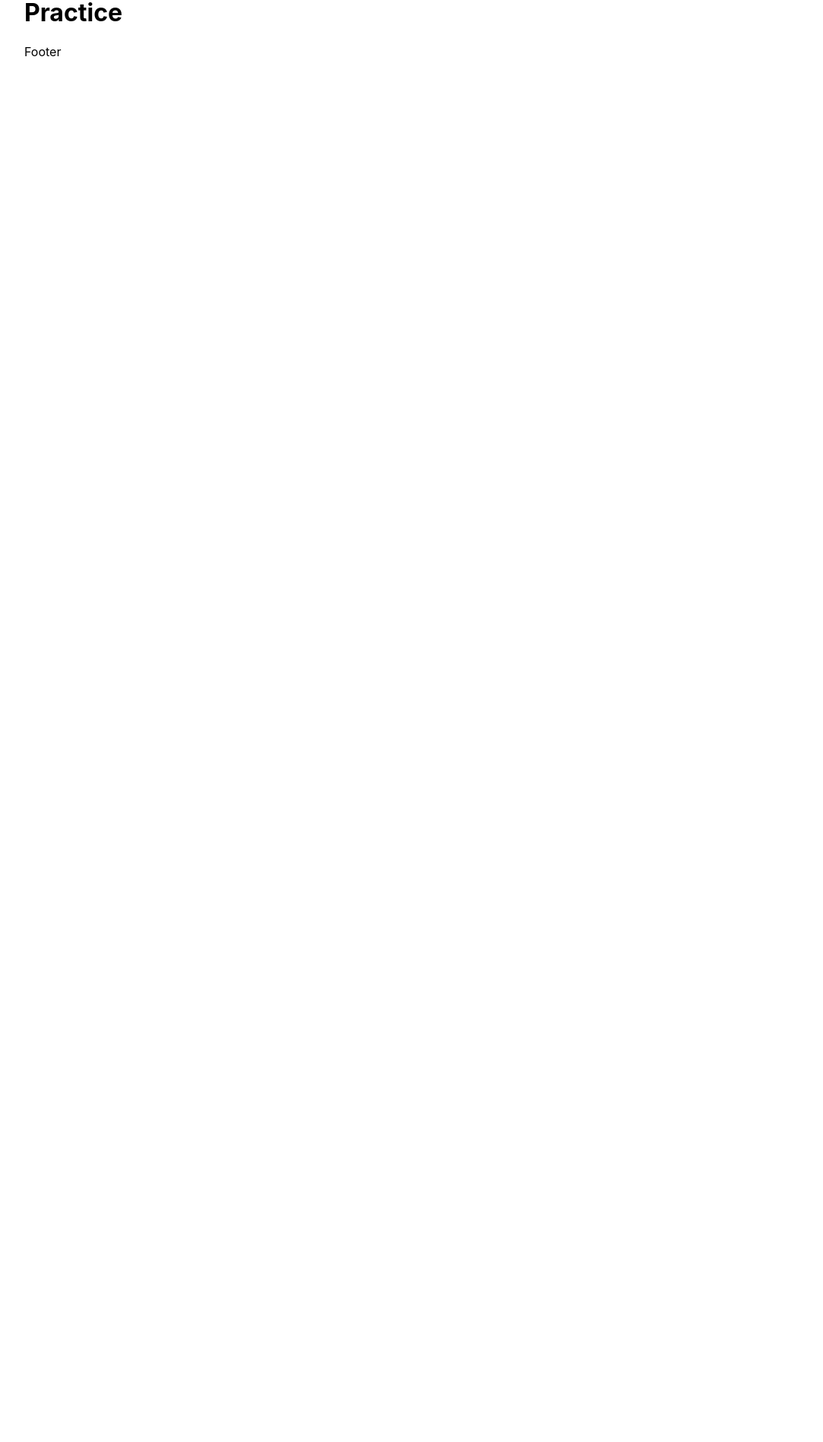
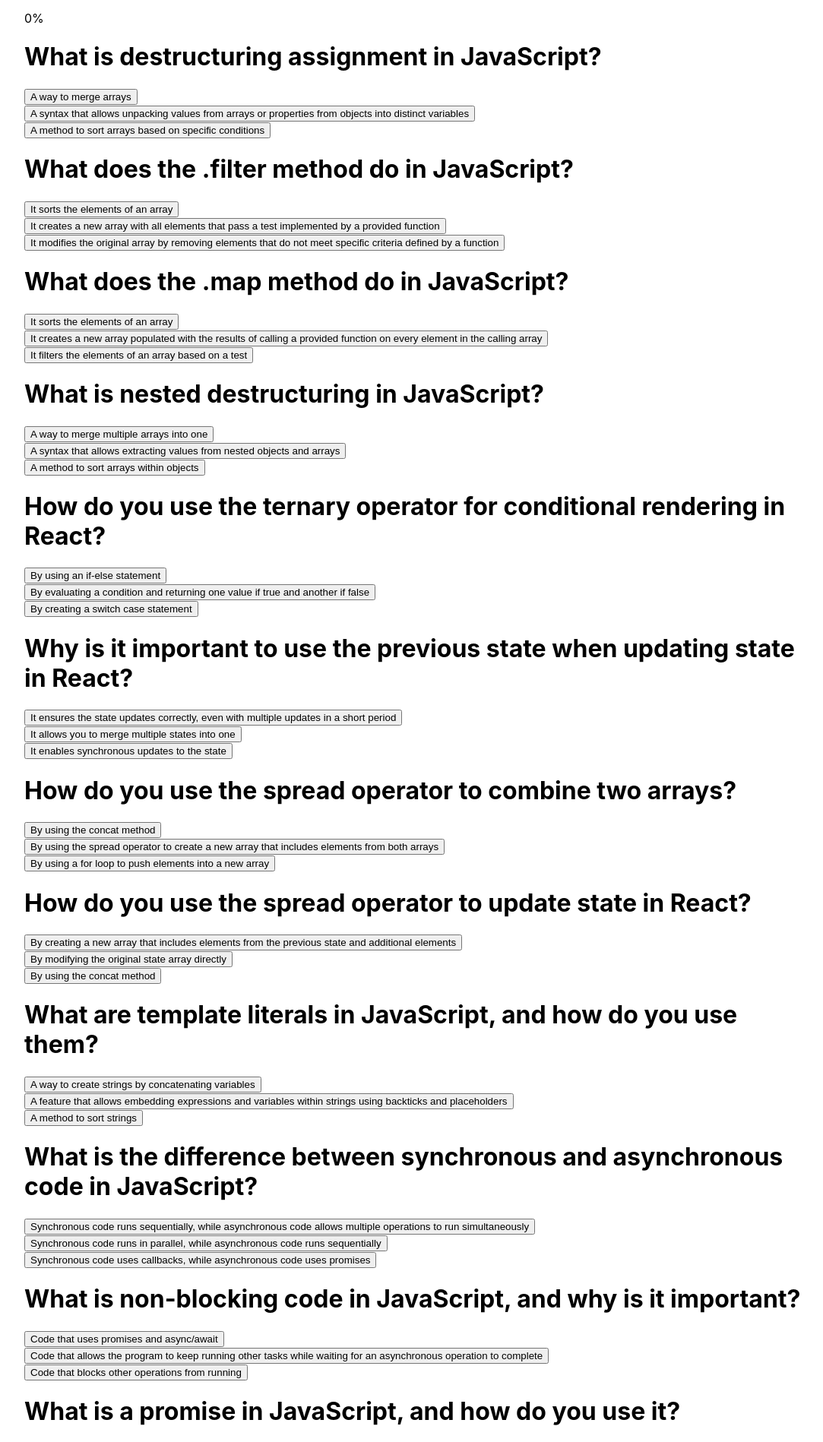
Before and after one commit to NawarTurk/codelingo, a React (Create React App) app: page /practice in a window 1280 px wide. Shown: the part 84-1982 px from the top of the page at 76% size, without its empty margins (96-1179 px from the left). Before the commit the page ends 800 px from the top, so only its background shows below. Built offline with nearby package versions, Linux system fonts and the light colour scheme.

Commit message:
feat:Add initial implementation of ConceptPracticeGrid with questions and state management

```diff
--- /dev/null
+++ b/public/conceptPractice.json
@@ -0,0 +1,213 @@
+[
+  {
+    "questionText": "What is destructuring assignment in JavaScript?",
+    "answers": [
+      { "answerText": "A way to merge arrays", "isCorrect": false },
+      {
+        "answerText": "A syntax that allows unpacking values from arrays or properties from objects into distinct variables",
+        "isCorrect": true
+      },
+      {
+        "answerText": "A method to sort arrays based on specific conditions",
+        "isCorrect": false
+      }
+    ]
+  },
+  {
+    "questionText": "What does the .filter method do in JavaScript?",
+    "answers": [
+      { "answerText": "It sorts the elements of an array", "isCorrect": false },
+      {
+        "answerText": "It creates a new array with all elements that pass a test implemented by a provided function",
+        "isCorrect": true
+      },
+      {
+        "answerText": "It modifies the original array by removing elements that do not meet specific criteria defined by a function",
+        "isCorrect": false
+      }
+    ]
+  },
+  {
+    "questionText": "What does the .map method do in JavaScript?",
+    "answers": [
+      { "answerText": "It sorts the elements of an array", "isCorrect": false },
+      {
+        "answerText": "It creates a new array populated with the results of calling a provided function on every element in the calling array",
+        "isCorrect": true
+      },
+      {
+        "answerText": "It filters the elements of an array based on a test",
+        "isCorrect": false
+      }
+    ]
+  },
+  {
+    "questionText": "What is nested destructuring in JavaScript?",
+    "answers": [
+      {
+        "answerText": "A way to merge multiple arrays into one",
+        "isCorrect": false
+      },
+      {
+        "answerText": "A syntax that allows extracting values from nested objects and arrays",
+        "isCorrect": true
+      },
+      {
+        "answerText": "A method to sort arrays within objects",
+        "isCorrect": false
+      }
+    ]
+  },
+  {
+    "questionText": "How do you use the ternary operator for conditional rendering in React?",
+    "answers": [
+      { "answerText": "By using an if-else statement", "isCorrect": false },
+      {
+        "answerText": "By evaluating a condition and returning one value if true and another if false",
+        "isCorrect": true
+      },
+      {
+        "answerText": "By creating a switch case statement",
+        "isCorrect": false
+      }
+    ]
+  },
+  {
+    "questionText": "Why is it important to use the previous state when updating state in React?",
+    "answers": [
+      {
+        "answerText": "It ensures the state updates correctly, even with multiple updates in a short period",
+        "isCorrect": true
+      },
+      {
+        "answerText": "It allows you to merge multiple states into one",
+        "isCorrect": false
+      },
+      {
+        "answerText": "It enables synchronous updates to the state",
+        "isCorrect": false
+      }
+    ]
+  },
+  {
+    "questionText": "How do you use the spread operator to combine two arrays?",
+    "answers": [
+      { "answerText": "By using the concat method", "isCorrect": false },
+      {
+        "answerText": "By using the spread operator to create a new array that includes elements from both arrays",
+        "isCorrect": true
+      },
+      {
+        "answerText": "By using a for loop to push elements into a new array",
+        "isCorrect": false
+      }
+    ]
+  },
+  {
+    "questionText": "How do you use the spread operator to update state in React?",
+    "answers": [
+      {
+        "answerText": "By creating a new array that includes elements from the previous state and additional elements",
+        "isCorrect": true
+      },
+      {
+        "answerText": "By modifying the original state array directly",
+        "isCorrect": false
+      },
+      { "answerText": "By using the concat method", "isCorrect": false }
+    ]
+  },
+  {
+    "questionText": "What are template literals in JavaScript, and how do you use them?",
+    "answers": [
+      {
+        "answerText": "A way to create strings by concatenating variables",
+        "isCorrect": false
+      },
+      {
+        "answerText": "A feature that allows embedding expressions and variables within strings using backticks and placeholders",
+        "isCorrect": true
+      },
+      { "answerText": "A method to sort strings", "isCorrect": false }
+    ]
+  },
+  {
+    "questionText": "What is the difference between synchronous and asynchronous code in JavaScript?",
+    "answers": [
+      {
+        "answerText": "Synchronous code runs sequentially, while asynchronous code allows multiple operations to run simultaneously",
+        "isCorrect": true
+      },
+      {
+        "answerText": "Synchronous code runs in parallel, while asynchronous code runs sequentially",
+        "isCorrect": false
+      },
+      {
+        "answerText": "Synchronous code uses callbacks, while asynchronous code uses promises",
+        "isCorrect": false
+      }
+    ]
+  },
+  {
+    "questionText": "What is non-blocking code in JavaScript, and why is it important?",
+    "answers": [
+      {
+        "answerText": "Code that uses promises and async/await",
+        "isCorrect": false
+      },
+      {
+        "answerText": "Code that allows the program to keep running other tasks while waiting for an asynchronous operation to complete",
+        "isCorrect": true
+      },
+      {
+        "answerText": "Code that blocks other operations from running",
+        "isCorrect": false
+      }
+    ]
+  },
+  {
+    "questionText": "What is a promise in JavaScript, and how do you use it?",
+    "answers": [
+      {
+        "answerText": "A method to handle synchronous operations",
+        "isCorrect": false
+      },
+      {
+        "answerText": "A way to handle asynchronous operations, representing a value that may be available now, in the future, or never",
+        "isCorrect": true
+      },
+      { "answerText": "A method to iterate over arrays", "isCorrect": false }
+    ]
+  },
+  {
+    "questionText": "What is async/await in JavaScript, and how do you use it?",
+    "answers": [
+      {
+        "answerText": "A method to handle synchronous code",
+        "isCorrect": false
+      },
+      {
+        "answerText": "A simpler way to work with promises, using 'async' before a function and 'await' before a promise",
+        "isCorrect": true
+      },
+      { "answerText": "A method to filter arrays", "isCorrect": false }
+    ]
+  },
+  {
+    "questionText": "What are the differences between Promises and async/await in JavaScript?",
+    "answers": [
+      {
+        "answerText": "Promises use '.then()' and '.catch()', while async/await makes asynchronous code look like synchronous code",
+        "isCorrect": true
+      },
+      {
+        "answerText": "Promises are used for synchronous code, while async/await is used for asynchronous code",
+        "isCorrect": false
+      },
+      {
+        "answerText": "Promises handle arrays, while async/await handles objects",
+        "isCorrect": false
+      }
+    ]
+  }
+]
--- a/src/App.js
+++ b/src/App.js
@@ -8,11 +8,18 @@ import { BrowserRouter as Router, Routes, Route, Link } from "react-router-dom";
 
 function App() {
   const [concepts, setConcepts] = useState([]);
+  const [conceptPracticeQuestions, setConceptPracticeQuestions] = useState([]);
 
   useEffect(() => {
     fetch("concepts.json")
       .then((response) => response.json())
       .then((data) => setConcepts(data));
+  }, []);
+
+  useEffect(() => {
+    fetch("conceptPractice.json")
+      .then((response) => response.json())
+      .then((data) => setConceptPracticeQuestions(data));
   }, []);
 
   return (
@@ -39,7 +46,12 @@ function App() {
             path="/"
             element={<ConceptLearningGrid concepts={concepts} />}
           ></Route>
-          <Route path="/practice" element={<ConceptPracticeGrid />}></Route>
+          <Route
+            path="/practice"
+            element={
+              <ConceptPracticeGrid questions={conceptPracticeQuestions} />
+            }
+          ></Route>
           <Route path="/test" element={<ConceptTestingGrid />}></Route>
         </Routes>
       </Router>
--- a/src/components/ConceptPracticeGrid.jsx
+++ b/src/components/ConceptPracticeGrid.jsx
@@ -1,7 +1,71 @@
-export default function ConceptPracticeGrid() {
+import React, { useState } from "react";
+
+export default function ConceptPracticeGrid({ questions }) {
+  const [answersState, setAsnwersState] = useState(
+    new Array(questions.length).fill(null)
+  );
+
+  function handleButtonClick(isCorrect, index) {
+    let tempAnswersState = [...answersState];
+    tempAnswersState[index] = isCorrect;
+    setAsnwersState(tempAnswersState);
+  }
+
+  function handleReset() {
+    setAsnwersState(new Array(questions.length).fill(null));
+  }
+
+  function countCorrectResult() {
+    const result = answersState.reduce(
+      (acc, answer) => {
+        if (answer) {
+          acc.correct++;
+        } else if (answer === false) {
+          acc.wrong++;
+        }
+        return acc;
+      },
+      {
+        correct: 0,
+        wrong: 0,
+      }
+    );
+
+    const totalAnswers = result.wrong + result.correct;
+
+    if (totalAnswers === 0) {
+      return "0%";
+    }
+
+    const resultPercentage =
+      Math.floor((result.correct / totalAnswers) * 100) + "%";
+
+    return resultPercentage;
+  }
+
   return (
-    <div className="concept-grid">
-      <h1>Practice</h1>
+    <div>
+      <button onClick={() => handleReset()}>Reset</button>
+      <p>{countCorrectResult()}</p>
+      {questions.map((question, questionIndex) => (
+        <div key={questionIndex}>
+          <h1>{question.questionText}</h1>
+          {question.answers.map((answer, answerIndex) => (
+            <div>
+              <button
+                onClick={() =>
+                  handleButtonClick(answer.isCorrect, questionIndex)
+                }
+                key={answerIndex}
+              >
+                {answer.answerText}
+              </button>
+            </div>
+          ))}
+          {answersState[questionIndex] != null &&
+            (answersState[questionIndex] ? "correct" : "try again!")}
+        </div>
+      ))}
     </div>
   );
 }
```
